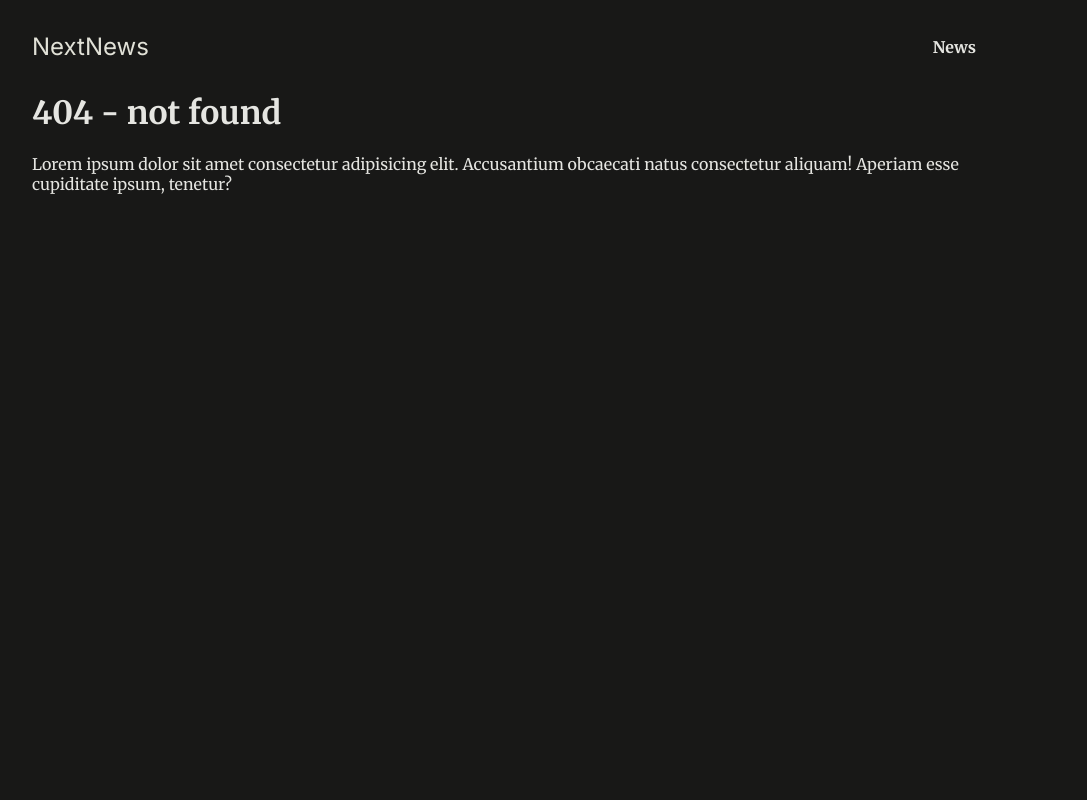
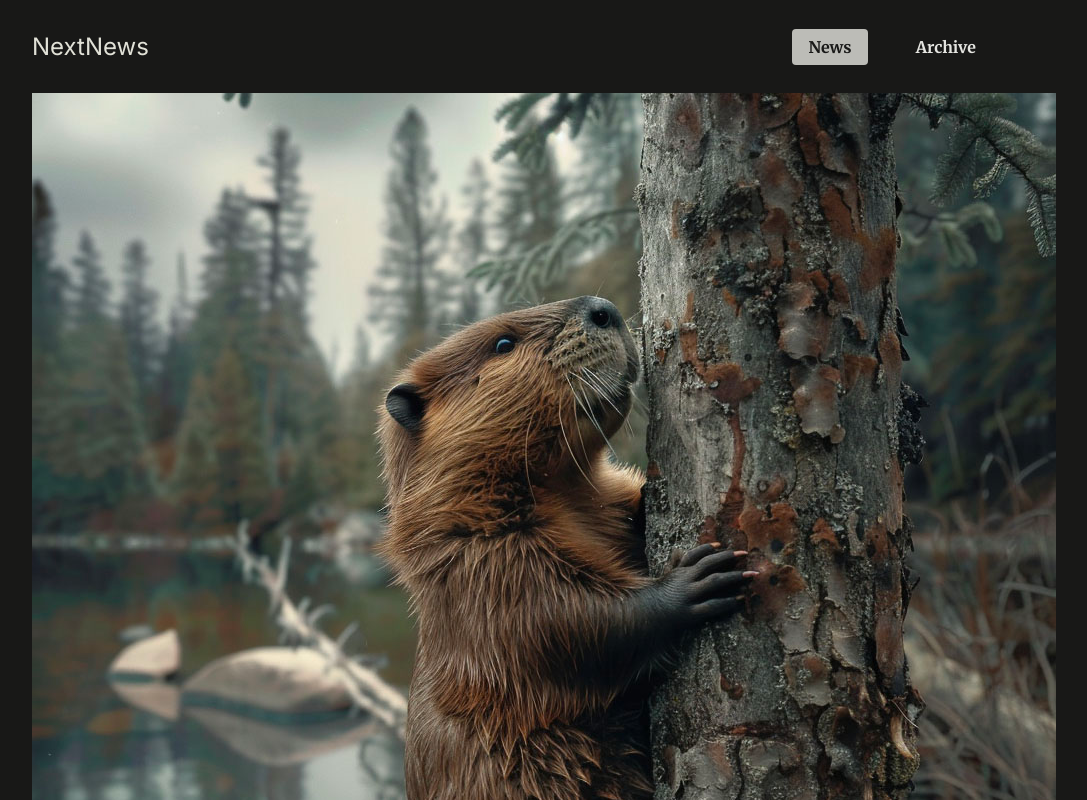
Before and after one commit to serdar1234/news-next, a Next.js app: page /news/beaver-plague/image in a window 1280 px wide. Before the commit this address had no page. Shown: the top 800 px of the page, without its empty margins (128-1215 px from the left). Built offline with nearby package versions, Linux system fonts and the light colour scheme.

Commit message:
images are zoomable

```diff
--- /dev/null
+++ b/app/news/[slug]/image/page.tsx
@@ -0,0 +1,22 @@
+import { DUMMY_NEWS } from "@/dummy-news";
+import { notFound } from "next/navigation";
+import { Usable, use } from "react";
+
+export default function ImagePage({
+  params,
+}: {
+  params: Usable<{ slug: string }>;
+}) {
+  const { slug } = use(params);
+  const newsItem = DUMMY_NEWS.find((item) => item.slug === slug);
+
+  if (!newsItem) {
+    notFound();
+  }
+
+  return (
+    <div className="fullscreen-image">
+      <img src={`/images/news/${newsItem?.image}`} alt={newsItem?.title} />
+    </div>
+  );
+}
--- a/components/main-header.tsx
+++ b/components/main-header.tsx
@@ -1,4 +1,5 @@
 import Link from "next/link";
+import NavigationLink from "./nav-link";
 
 export default function MainHeader() {
   return (
@@ -9,7 +10,10 @@ export default function MainHeader() {
       <nav>
         <ul>
           <li>
-            <Link href="/news">News</Link>
+            <NavigationLink href="/news">News</NavigationLink>
+          </li>
+          <li>
+            <NavigationLink href="/archive">Archive</NavigationLink>
           </li>
         </ul>
       </nav>
--- /dev/null
+++ b/components/nav-link.tsx
@@ -0,0 +1,20 @@
+"use client";
+
+import Link from "next/link";
+import { usePathname } from "next/navigation";
+import { ReactNode } from "react";
+
+export default function NavigationLink({
+  href,
+  children,
+}: {
+  href: string;
+  children: ReactNode;
+}) {
+  const path = usePathname();
+  return (
+    <Link href={href} className={path.startsWith(href) ? "active" : undefined}>
+      {children}
+    </Link>
+  );
+}
```
Also changed, not shown: app/archive/@archive/[[...filter]]/error.tsx (added, +10 -0 lines), app/archive/@archive/[[...filter]]/page.tsx (+8 -0 lines), app/news/[slug]/page.tsx (+7 -4 lines).
